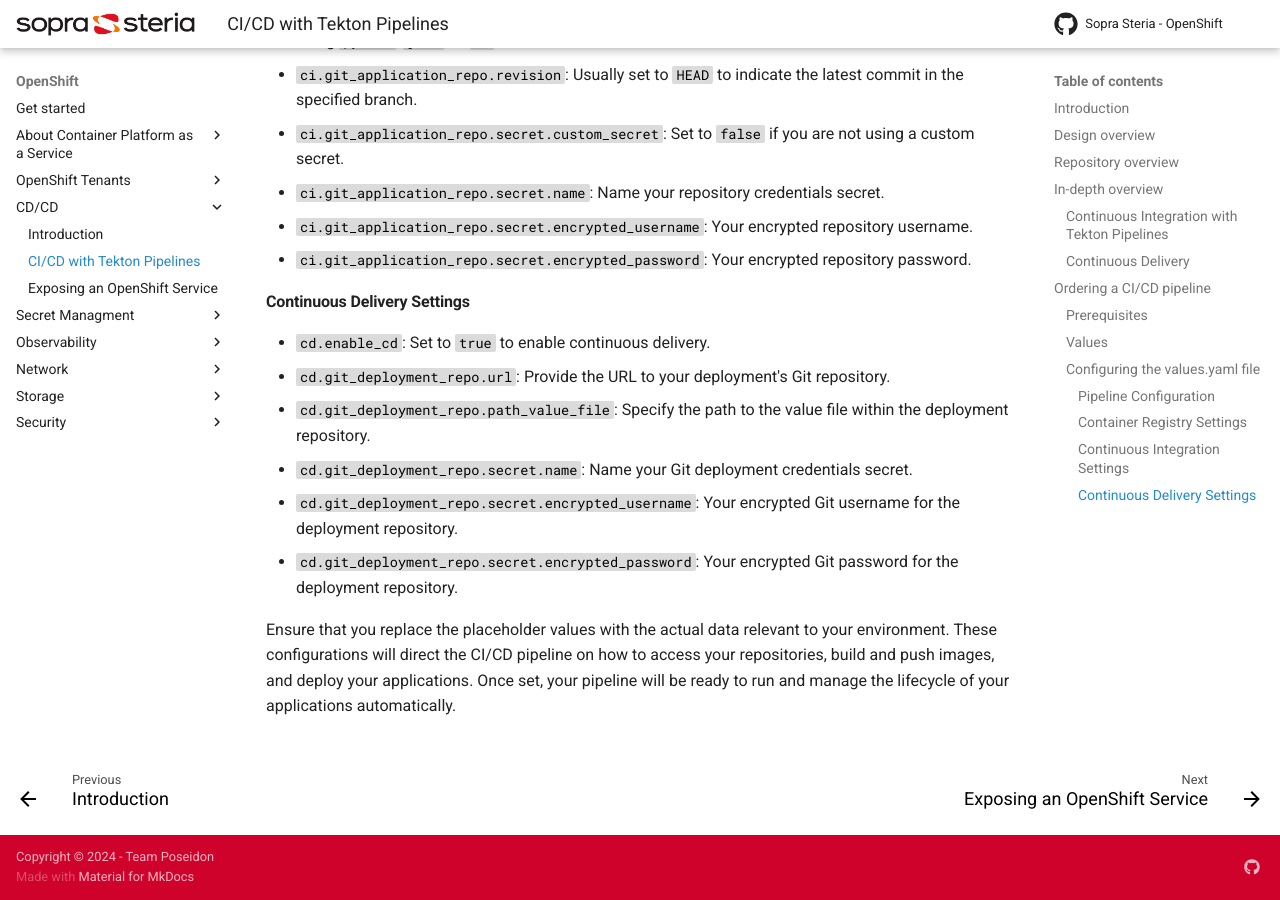
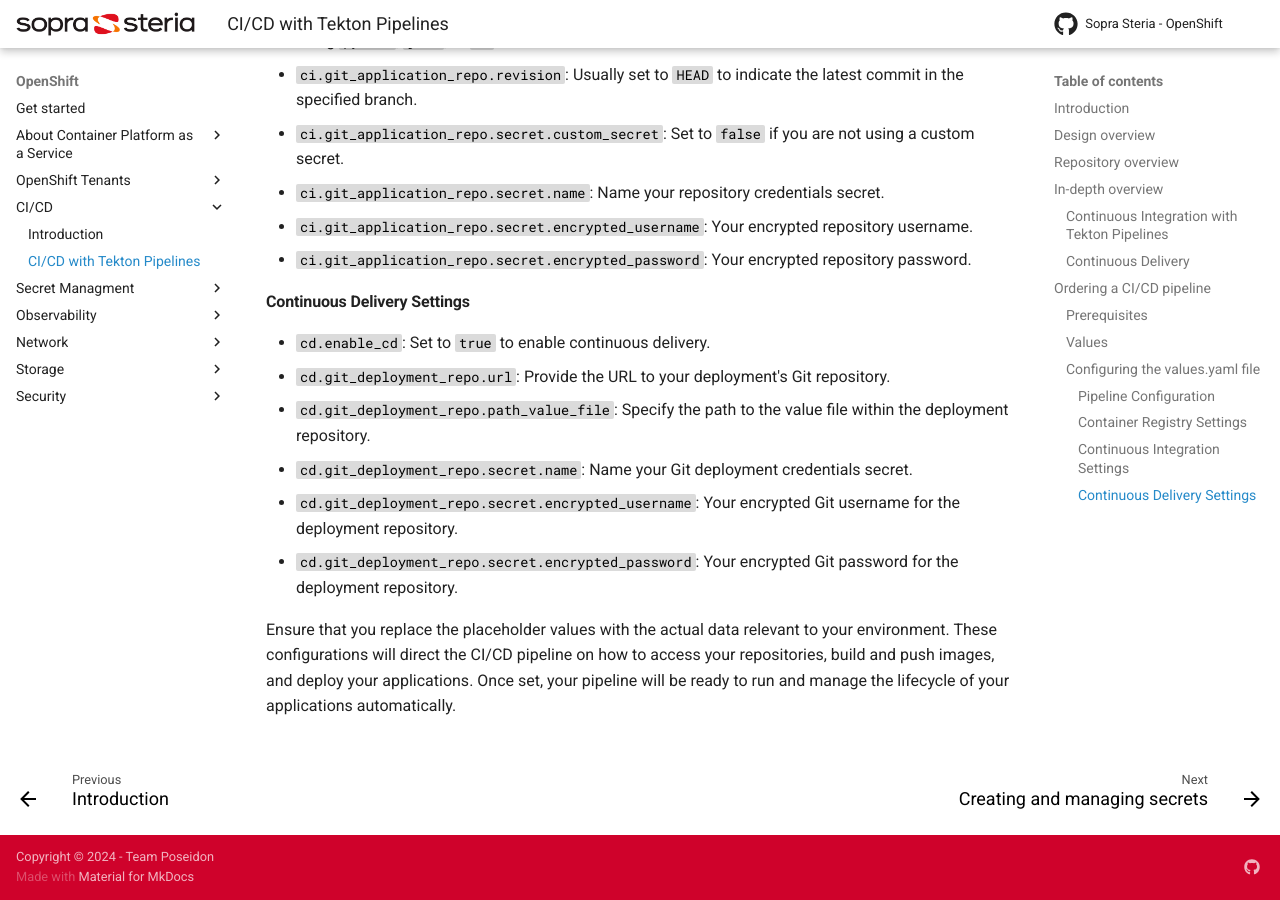
Before and after one commit to Sopra-Steria-Norge-Kubernetes/OpenShift, an MkDocs documentation site: the page built from docs/CI-CD/continuous-integration-and-delivery-with-tekton-pipelines.md, in a window 1280 px wide and 900 px high, scrolled down 5945 px. Built offline with MkDocs 1.6.1 and Material for MkDocs 9.7.7, drawn with Linux system fonts in a browser that asks for light colours; comment, search, counter and statistics services are not loaded.

Commit message:
moved - Exposing an OpenShift Service to Network and fixed typo in name CI/CD

```diff
--- a/mkdocs.yml
+++ b/mkdocs.yml
@@ -16,10 +16,9 @@
     - Quick start: OpenShift Tenants/Orderopenshift-tenant-quick-start-guide.md
     - Order OpenShift tenant: OpenShift Tenants/Order-openshift-tenant.md
     - Encrypt PAT and Github App variables: OpenShift Tenants/Encrypt-PAT-and-GitHub-App-variables-for-argo-CD.md
-  - CD/CD:
+  - CI/CD:
     - Introduction: CI-CD/gitops-introduction.md
     - CI/CD with Tekton Pipelines: CI-CD/continuous-integration-and-delivery-with-tekton-pipelines.md
-    - Exposing an OpenShift Service: CI-CD/exposing-an-openshift-service.md
   - Secret Managment:
     - Creating and managing secrets: Secret Managment/creating-and-managing-openshift-secrets.md
     - Encrypt secrets: Secret Managment/encrypting-secret-with-kubeseal.md
@@ -33,6 +32,7 @@
   - Network:
     - Introduction: Network/introduction.md
     - Connect application cross namespaces: Network/connect-openshift-application-cross-namespaces.md
+    - Exposing an OpenShift Service: Network/exposing-an-openshift-service.md
   - Storage:
     - OpenShift Storage: Storage/openshift-storage.md
   - Security:
```
Also changed, not shown: docs/Network/exposing-an-openshift-service.md (renamed from docs/CI-CD/exposing-an-openshift-service.md).
